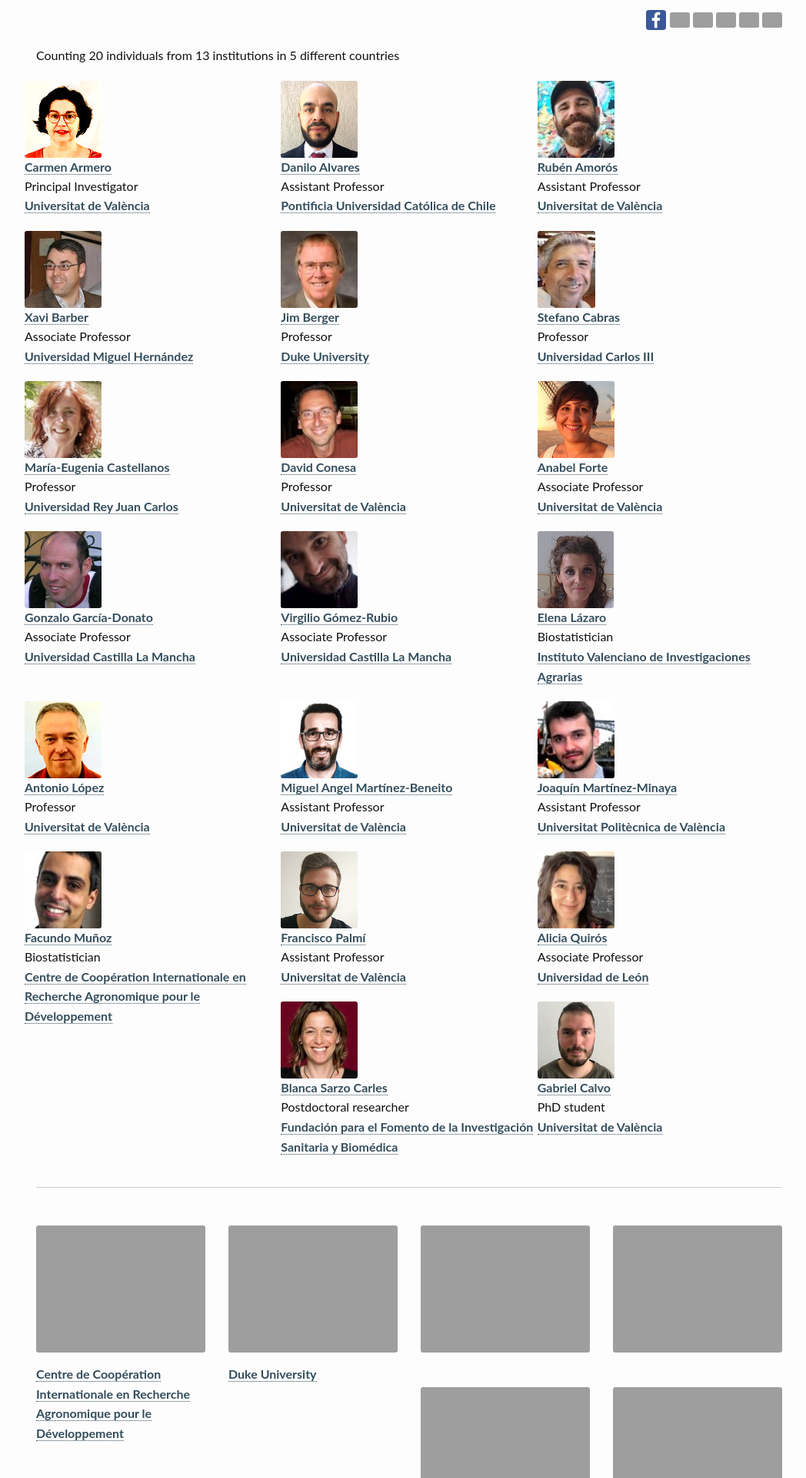
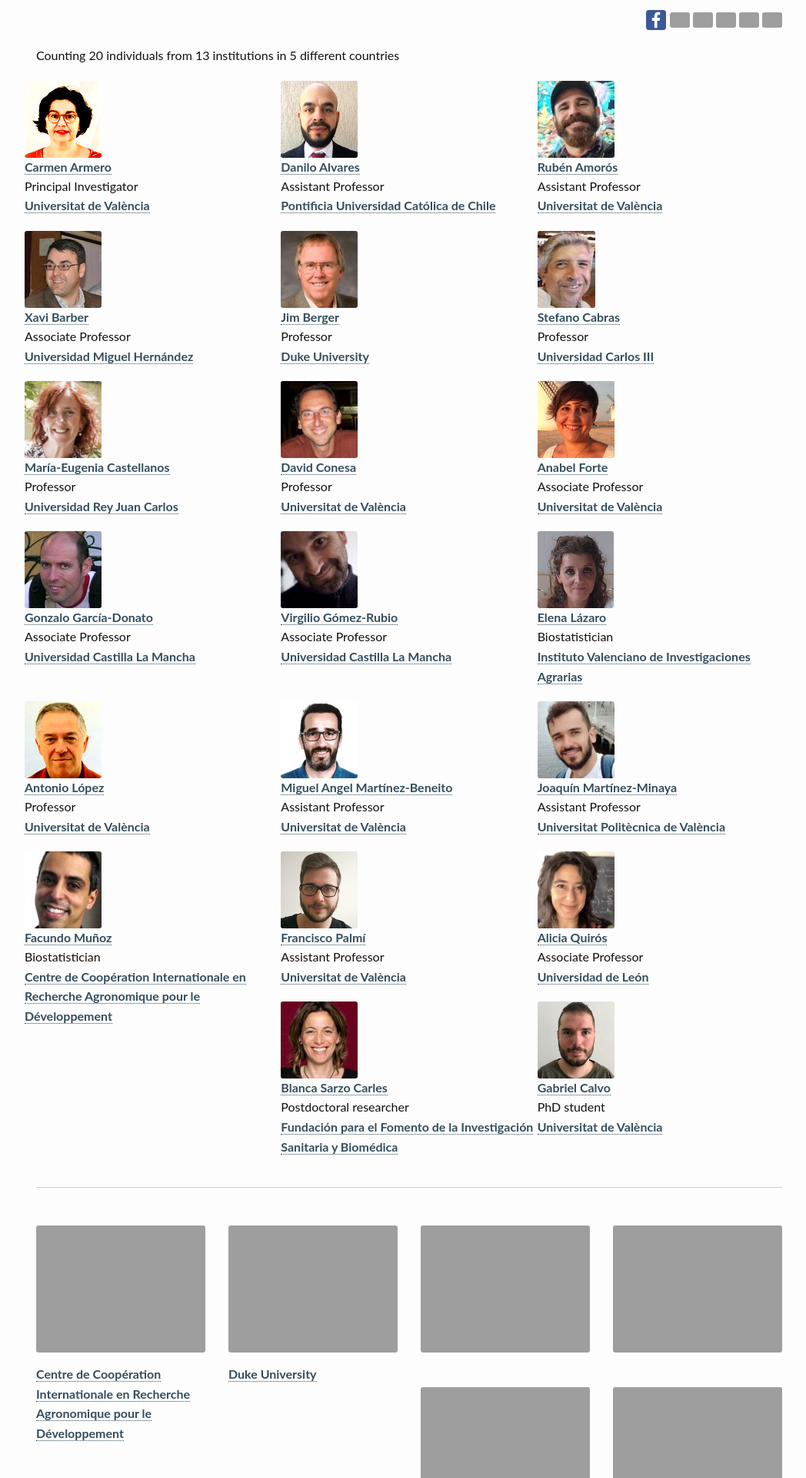
Before and after one commit to VABAR/VABAR.github.io, a Jekyll site: the page built from pages/members.md, in a window 1280 px wide. Shown: the part 332-2252 px from the top of the page at 77% size, without its empty margins (108-1156 px from the left). Built offline with Jekyll 4.4.1, drawn with Linux system fonts in a browser that asks for light colours.

Commit message:
Joaquín Martínez. Update photo.

```diff
--- a/_data/members.yml
+++ b/_data/members.yml
@@ -108,7 +108,7 @@
   position: Assistant Professor
   email: jmarmin@eio.upv.es
   url: https://www.upv.es/entidades/DEIO/index-es.html
-  img: jmartinez.jpg
+  img: joaquin.jpg
 
 - name: Facundo Muñoz
   affiliation: cirad
```
Also changed, not shown: images/members/joaquin.jpg (added).
